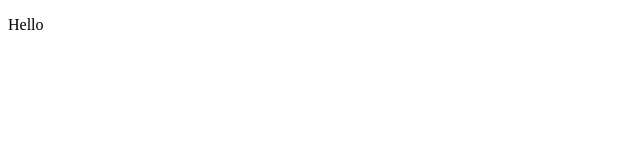
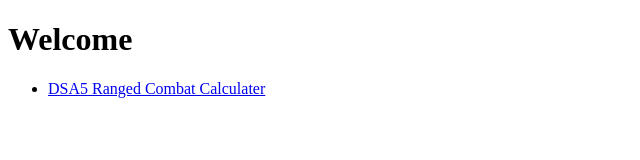
Before and after one commit to madishizzel/madishizzel.github.io, a plain HTML site: page index.html in a window 1280 px wide. Shown: the whole page, without its empty margins (0-640 px from the left). Drawn offline with Linux system fonts and the light colour scheme.

Commit message:
Update index.html

```diff
--- a/index.html
+++ b/index.html
@@ -1,9 +1,16 @@
 <!DOCTYPE html>
 <html>
+
     <head>
-        <title>madishizzels page</title>
+        <title>madishizzel.GitHub.io</title>
+        <link rel="shortcut icon" type="image/png" href="img/mad.png">
     </head>
+
     <body>
-        <p>Hello</p>
+        <h1>Welcome</h1>
+        <ul>
+            <li><a href="https://madishizzel.github.io/dsa5-ranged-combat/">DSA5 Ranged Combat Calculater</a>
+        </ul>
     </body>
+
 </html>
```
